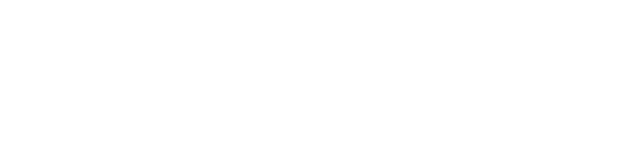
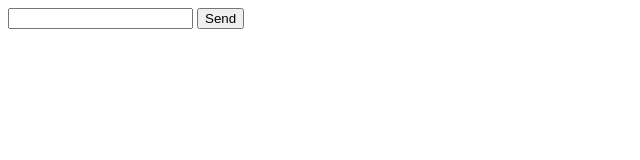
Before and after one commit to PaOneX/chatApp, a plain HTML site: page index.html in a window 1280 px wide. Shown: the whole page, without its empty margins (0-640 px from the left). Drawn offline with Linux system fonts and the light colour scheme.

Commit message:
link api to project

```diff
--- a/app.js
+++ b/app.js
@@ -0,0 +1,35 @@
+function sendPromt() {
+    let txtPromt= document.getElementById("txtPromt").value ;
+  const myHeaders = new Headers();
+  myHeaders.append("Content-Type", "application/json");
+  myHeaders.append("X-goog-api-key", "AIzaSyDsG6-MR338Q1Pa67rT8kTIB4Je-E0I1kw");
+
+  const raw = JSON.stringify({
+    contents: [
+      {
+        parts: [
+          {
+            text: txtPromt,
+          },
+        ],
+      },
+    ],
+  });
+
+  const requestOptions = {
+    method: "POST",
+    headers: myHeaders,
+    body: raw,
+    redirect: "follow",
+  };
+
+  fetch(
+    "https://generativelanguage.googleapis.com/v1beta/models/gemini-2.0-flash:generateContent",
+    requestOptions
+  )
+    .then((response) => response.json())
+    .then((result) =>
+    document.getElementById("output").innerHTML = result.candidates[0].content.parts[0].text
+    )
+    .catch((error) => console.error(error));
+}
--- a/index.html
+++ b/index.html
@@ -6,6 +6,9 @@
     <title>Pawan AI</title>
 </head>
 <body>
+    <div id="output"></div>
+    <input type="text" id="txtPromt">
+    <button onclick="sendPromt()">Send</button>
     <script src="app.js"></script>
 </body>
 </html>
```
